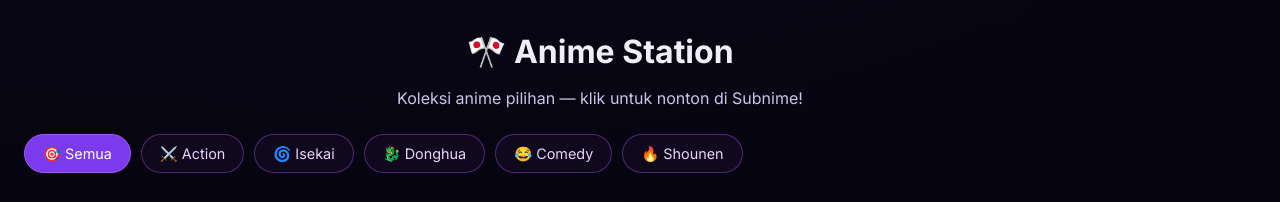
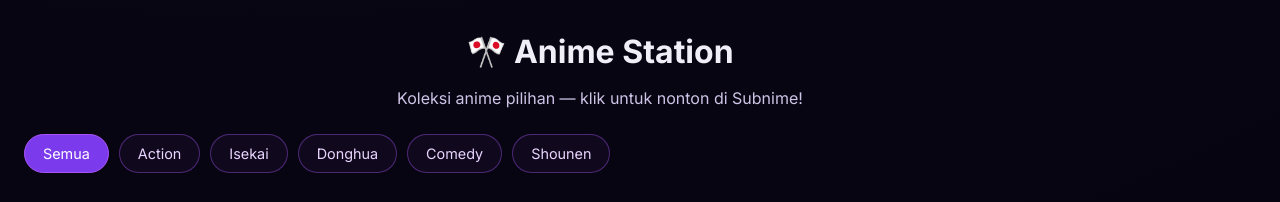
Before and after one commit to rehanbayupamungkas12-ctrl/bayu-sigma-protofolio-chat, a plain HTML site: page index.html in a window 1280 px wide. Shown: the part 3540-3742 px from the top of the page. Drawn offline with Linux system fonts and the light colour scheme; no server answers; grey boxes are pictures that could not be loaded.

Commit message:
Update anime genre chips in index.html

```diff
--- a/index.html
+++ b/index.html
@@ -1012,12 +1012,12 @@
       <p style="text-align:center; color:#cdc4e6; margin-bottom: 24px;">Koleksi anime pilihan — klik untuk nonton di Subnime!</p>
 
       <div class="anime-genre-chips">
-        <div class="genre-chip active" onclick="filterAnime('semua', this)">🎯 Semua</div>
-        <div class="genre-chip" onclick="filterAnime('action', this)">⚔️ Action</div>
-        <div class="genre-chip" onclick="filterAnime('isekai', this)">🌀 Isekai</div>
-        <div class="genre-chip" onclick="filterAnime('donghua', this)">🐉 Donghua</div>
-        <div class="genre-chip" onclick="filterAnime('comedy', this)">😂 Comedy</div>
-        <div class="genre-chip" onclick="filterAnime('shounen', this)">🔥 Shounen</div>
+        <div class="genre-chip active" onclick="filterAnime('semua', this)"> Semua</div>
+        <div class="genre-chip" onclick="filterAnime('action', this)"> Action</div>
+        <div class="genre-chip" onclick="filterAnime('isekai', this)"> Isekai</div>
+        <div class="genre-chip" onclick="filterAnime('donghua', this)"> Donghua</div>
+        <div class="genre-chip" onclick="filterAnime('comedy', this)"> Comedy</div>
+        <div class="genre-chip" onclick="filterAnime('shounen', this)"> Shounen</div>
       </div>
 
       <div class="anime-cards-grid" id="animeGrid">
```
